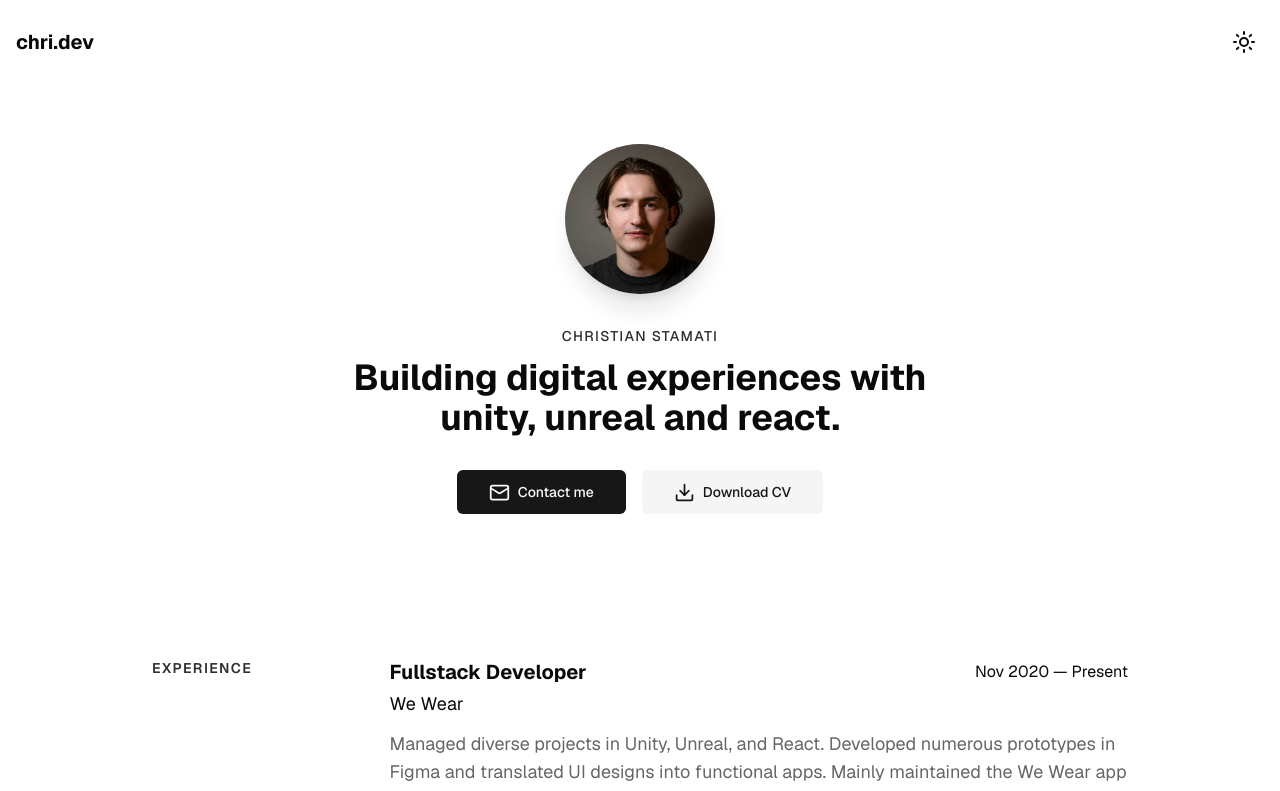
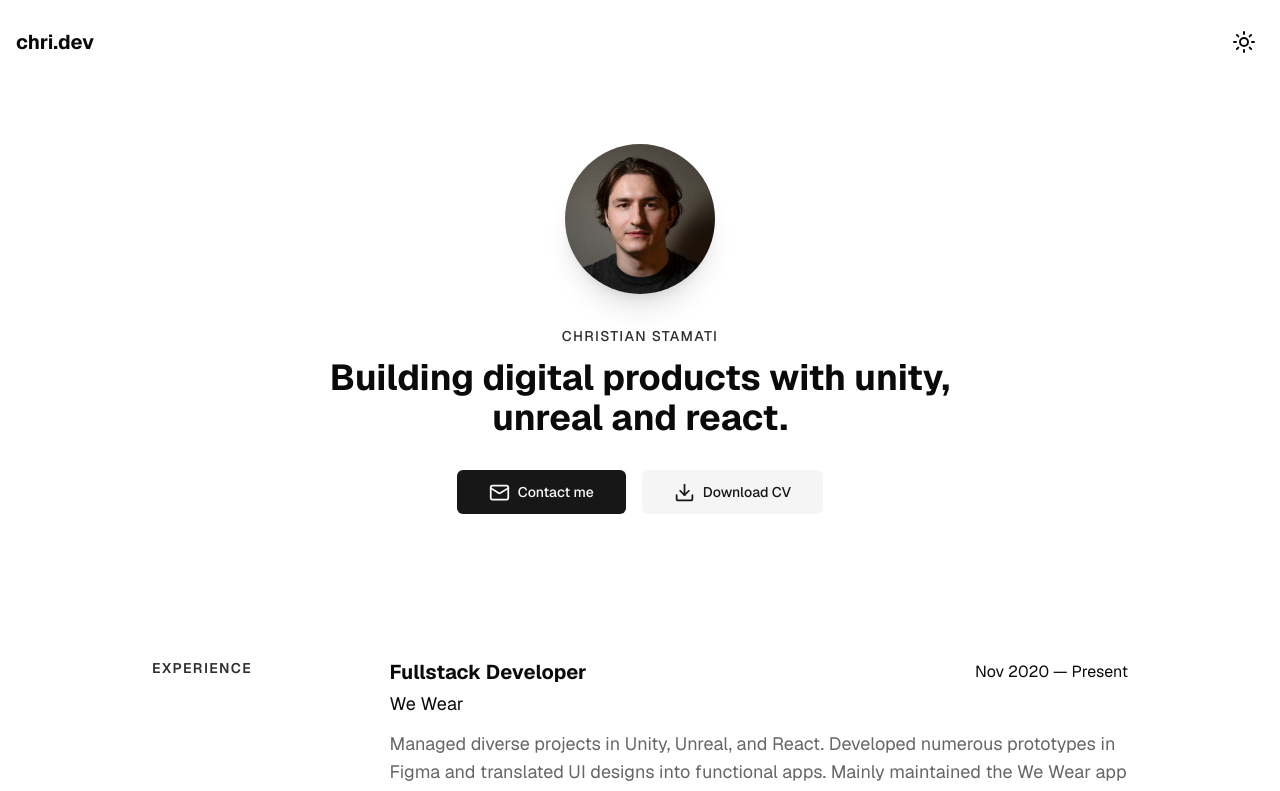
Before and after one commit to christianstamati/folio, a Next.js app: page /about in a window 1280 px wide. Shown: the top 791 px of the page. Built offline with nearby package versions, Linux system fonts and the light colour scheme; some icons are missing.

Commit message:
changed copy from digital exp. to digital prod.

```diff
--- a/src/app/about/page.tsx
+++ b/src/app/about/page.tsx
@@ -151,7 +151,7 @@ export default function About() {
           CHRISTIAN STAMATI
         </OverlineText>
         <h1 className="max-w-2xl pb-8 text-3xl font-bold sm:text-4xl">
-          Building digital experiences with unity, unreal and react.
+          Building digital products with unity, unreal and react.
         </h1>
         <div className="flex w-full flex-col gap-4 sm:w-fit sm:flex-row">
           <Link href={"/contact"}>
```
